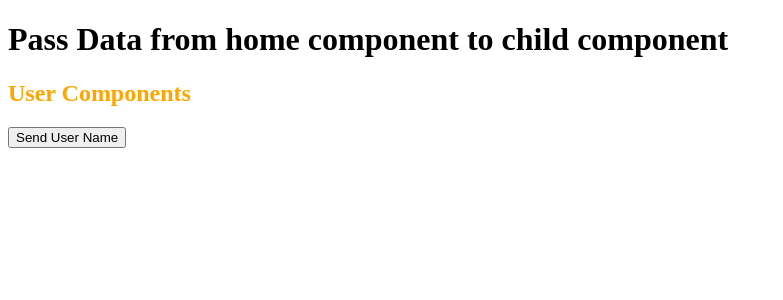
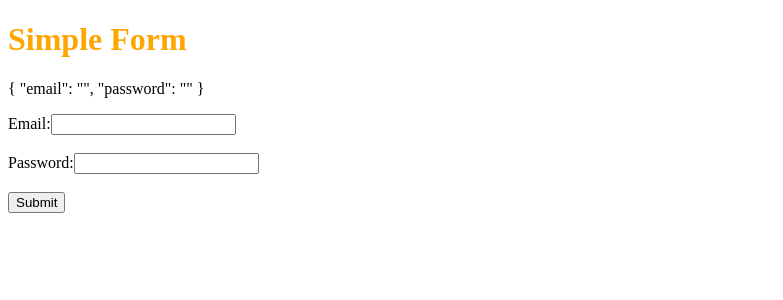
Before and after one commit to Manojkumar354/Vue-JS, a Vue app: page / in a window 1280 px wide. Shown: the top 300 px of the page, without its empty margins (0-783 px from the left). Built offline with nearby package versions, Linux system fonts and the light colour scheme.

Commit message:
Add new component

```diff
--- a/src/App.vue
+++ b/src/App.vue
@@ -1,16 +1,42 @@
 <template>
+<h1>Simple Form</h1>
 
-<HomeComponents />
+<p>{{ form }}</p>
 
+<form>
+
+    <label for="email">Email:</label>
+    <input type="email" id="email" name="email" v-model="form.email"><br><br>
+
+    <label for="password">Password:</label>
+    <input type="password" id="password" name="password" v-model="form.password"><br><br>
+
+    <input type="submit" v-on:click="submitForm" value="Submit">
+</form>
 </template>
 
 <script>
-import HomeComponents from './components/HomeComponents.vue';
-
 export default {
     name: 'App',
-    components: {
-        HomeComponents
+    data() {
+        return {
+            form: {
+                email: '',
+                password: ''
+            }
+        }
+    },
+    methods: {
+        submitForm(event) {
+            event.preventDefault();
+            console.log(this.form);
+        }
     }
 }
 </script>
+
+<style scoped>
+  h1 {
+      color: orange;
+  }
+</style>
--- /dev/null
+++ b/src/components/RefComponent.vue
@@ -0,0 +1,29 @@
+<template>
+<h1>Ref in Vue 3</h1>
+
+<input type="text" ref="input" />
+
+<button @click="focusInput">Focus Input</button>
+
+</template>
+
+<script>
+export default {
+  name: "RefComponent",
+  methods: {
+    focusInput() {
+      this.$refs.input.focus();
+      let inputValue = this.$refs.input.value;
+      console.log(inputValue);
+      this.$refs.input.style.color = "red";
+    }
+  }
+}
+</script>
+
+<style scoped>
+
+h1 {
+  color: orange;
+}
+</style>
```
